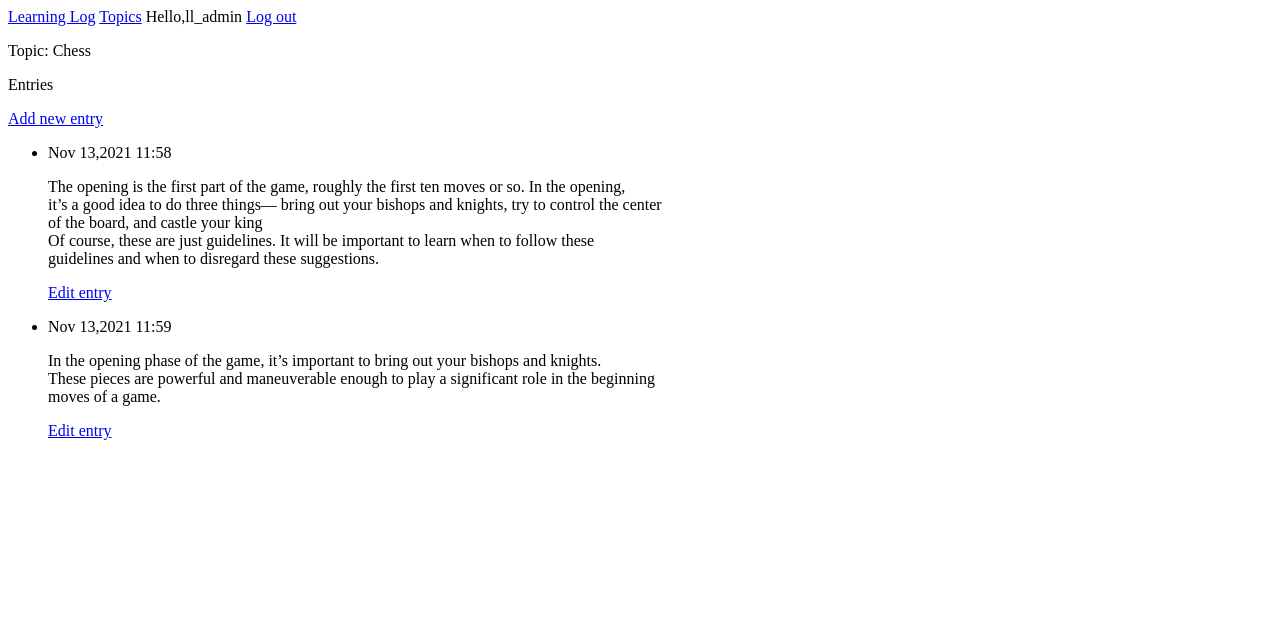
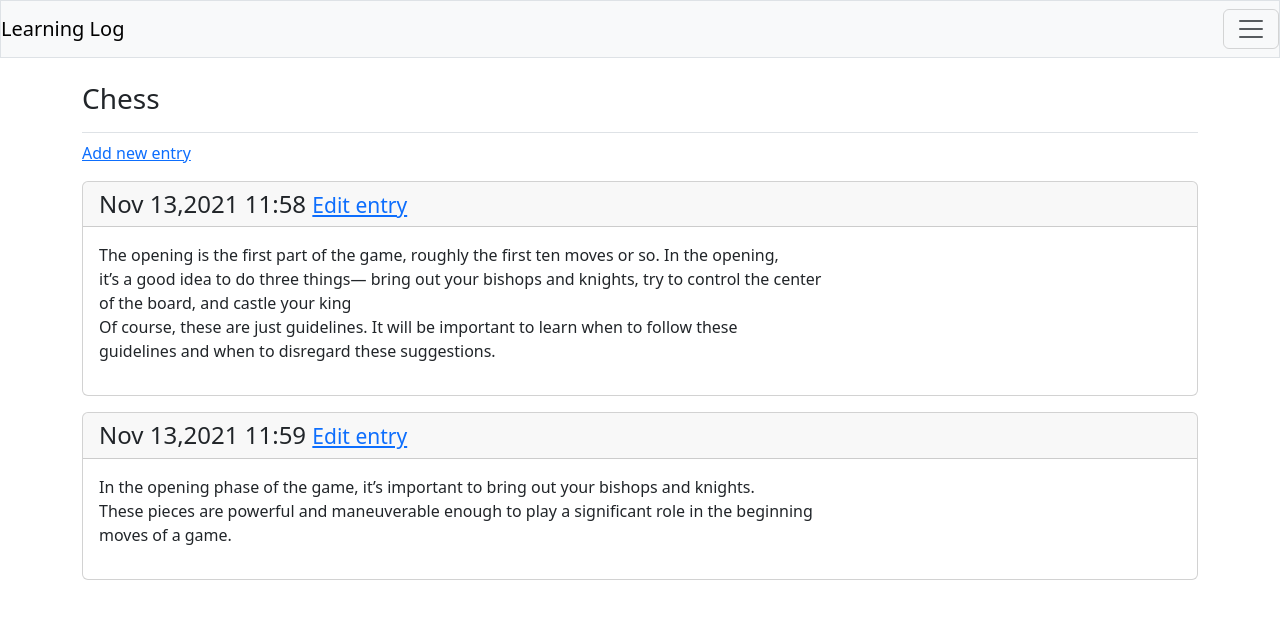
Before and after one commit to rockan007/learning-_log, a Django app: page /topic/1/ in a window 1280 px wide. Shown: the top 619 px of the page. Run offline with Django 3.2, Linux system fonts and the light colour scheme; a user stored in the database is signed in; data comes from the database, SQL or seed files in the repository; both versions use the stored data as it was after the commit; some libraries are stand-ins or nearby versions.

Commit message:
添加样式

```diff
--- a/learning_log/settings.py
+++ b/learning_log/settings.py
@@ -34,6 +34,9 @@ INSTALLED_APPS = [
     # My Apps
     'learning_logs',
     'users',
+
+    # 第三方库
+    'bootstrap5',
 
     # Default django apps
     'django.contrib.admin',
@@ -128,3 +131,6 @@ STATIC_URL = '/static/'
 # https://docs.djangoproject.com/en/3.2/ref/settings/#default-auto-field
 
 DEFAULT_AUTO_FIELD = 'django.db.models.BigAutoField'
+
+# 我的设置
+LOGIN_URL = 'users:login'
--- a/learning_logs/models.py
+++ b/learning_logs/models.py
@@ -1,10 +1,12 @@
 from django.db import models
+from django.contrib.auth.models import User
 
 # Create your models here.
 class Topic(models.Model):
     """A topic the user is learning about"""
     text = models.CharField(max_length=200)
     date_added = models.DateTimeField(auto_now_add= True)
+    owner = models.ForeignKey(User,on_delete=models.CASCADE)
 
     def __str__(self) -> str:
         """Return a string respresentation of the model"""
--- a/learning_logs/templates/learning_logs/base.html
+++ b/learning_logs/templates/learning_logs/base.html
@@ -1,12 +1,53 @@
-<p>
-    <a href="{% url 'learning_logs:index' %}">Learning Log</a>
-    <a href="{% url 'learning_logs:topics' %}">Topics</a>
-    {% if user.is_authenticated %}
-        Hello,{{user.username}}
-        <a href="{% url 'users:logout' %}">Log out</a>
-    {% else %}
-        <a href="{% url 'users:register' %}">Register</a>
-        <a href="{% url 'users:login' %}">Log in</a>
-    {% endif %}
-</p>
-{% block content %}{% endblock content %}
+{% load bootstrap5 %}
+<!doctype html>
+<html lang="en">
+<head>
+    <meta charset="utf-8">
+    <meta name="viewport" content="width=device-width,initial-scale=1,shrink-to-fit=no">
+    <title>Learning Log</title>
+    {% bootstrap_css %}
+    {% bootstrap_javascript %}
+</head>
+<body>
+    <nav class="navbar navbar-expend-md navbar-light bg-light mb-4 border">
+        <a class="navbar-brand" href="{% url 'learning_logs:index' %}">Learning Log</a>
+        <button class="navbar-toggler" type="button" data-bs-toggle="collapse"
+            data-bs-target="#navbarCollapse" aria-controls="navbarCollapse"
+            aria-expended = "false" aria-label="Toggle navigation">
+            <span class="navbar-toggler-icon"></span>
+        </button>
+        <div class="collapse navbar-collapse" id="navbarCollapse">
+            <ul class="navbar-nav mr-auto">
+                <li class="nav-item">
+                    <a class="nav-link" href="{% url 'learning_logs:topics' %}">Topics</a>
+                </li>
+            </ul>
+            <ul class="navbar-nav ml-auto">
+                {% if user.is_authenticated %}
+                    <li class="nav-item">
+                        <span class="navbar-text">Hello,{{user.username}}</span>
+                    </li>
+                    <li class="nav-item">
+                        <a class="nav-link" href="{% url 'users:logout' %}">Log out</a>
+                    </li>
+                {% else %}
+                    <li class="nav-item">
+                        <a class="nav-link" href+"{% url 'users:register' %}">Register</a>
+                    </li>
+                    <li class="nav-item">
+                        <a class="nav-link" href="{% url 'users:login' %}">Log in</a>
+                    </li>
+                {% endif %}
+            </ul>
+        </div>
+    </nav>
+    <main role="main" class="container">
+        <div class="pb-2 mb-2 border-bottom">
+            {% block page_header %}{% endblock page_header %}
+        </div>
+        <div>
+            {% block content %}{% endblock content %}
+        </div>
+    </main>
+</body>
+</html>
--- a/learning_logs/templates/learning_logs/topic.html
+++ b/learning_logs/templates/learning_logs/topic.html
@@ -1,21 +1,22 @@
 {% extends 'learning_logs/base.html' %}
+{% block  page_header %}
+    <h3>{{topic}}</h3>
+{% endblock page_header %}
+
 {% block content %}
-<p>Topic: {{topic}}</p>
-<p>Entries</p>
-<p>
-    <a href="{% url 'learning_logs:new_entry' topic.id %}">Add new entry</a>
-</p>
-<ul>
+    <p>
+        <a href="{% url 'learning_logs:new_entry' topic.id %}">Add new entry</a>
+    </p>
+
     {% for entry in entries %}
-        <li>
-            <p>{{entry.date_added|date:'M d,Y H:i'}}</p>
-            <p>{{entry.text|linebreaks}}</p>
-            <p>
-                <a href="{% url 'learning_logs:edit_entry' entry.id %}">Edit entry</a>
-            </p>
-        </li>
+        <div class="card mb-3">
+            <h4 class="card-header">{{entry.date_added|date:'M d,Y H:i'}}
+                <small><a href="{% url 'learning_logs:edit_entry' entry.id %}">Edit entry</a></small>
+            </h4>
+            <div class="card-body">{{entry.text|linebreaks}}</div>
+        </div>
     {% empty %}
-        <li>There are no  entries for this topic been yet.</li>
+        <p>There are no  entries for this topic yet.</p>
     {% endfor %}
-</ul>
+
 {% endblock content %}
--- a/learning_logs/views.py
+++ b/learning_logs/views.py
@@ -1,4 +1,6 @@
 from django.shortcuts import render,redirect
+from django.contrib.auth.decorators import login_required
+from django.http import Http404
 
 from .models import Topic,Entry
 from .forms import TopicForm,EntryForm
@@ -7,18 +9,25 @@ from .forms import TopicForm,EntryForm
 def index(request):
     return render(request,'learning_logs/index.html')
 
+@login_required
 def topics(request):
-    topics = Topic.objects.order_by('date_added')
+    topics = Topic.objects.filter(owner=request.user).order_by('date_added')
     context = {'topics':topics}
     return render(request,'learning_logs/topics.html',context)
 
+@login_required
 def topic(request, topic_id):
     """显示单个主题及其所有条目"""
     topic = Topic.objects.get(id=topic_id)
+    # 确认请求的主体属于当前用户
+    if topic.owner != request.user:
+        raise Http404
+
     entries= topic.entry_set.order_by('date_added')
     context = {'topic':topic,'entries':entries}
     return render(request,'learning_logs/topic.html',context)
 
+@login_required
 def new_topic(request):
     """添加新主题"""
     if request.method!= 'POST':
@@ -28,12 +37,15 @@ def new_topic(request):
         # POST提交的数据，对数据进行处理
         form = TopicForm(data=request.POST)
         if form.is_valid():
-            form.save()
+            new_topic=form.save(commit=False)
+            new_topic.owner = request.user
+            new_topic.save()
             return redirect('learning_logs:topics')
     # 显示空表单或指出表单数据无效
     context ={'form':form}
     return render(request,'learning_logs/new_topic.html',context)
 
+@login_required
 def new_entry(request,topic_id):
     """在特定主题中添加新条目"""
     topic = Topic.objects.get(id= topic_id)
@@ -51,9 +63,13 @@ def new_entry(request,topic_id):
     context = {'topic':topic, 'form': form}
     return render(request,'learning_logs/new_entry.html',context)
 
+@login_required
 def edit_entry(request,entry_id):
     entry = Entry.objects.get(id= entry_id)
     topic = entry.topic
+
+    if topic.owner != request.user:
+        raise Http404
 
     if request.method != 'POST':
         form = EntryForm(instance=entry)
```
Also changed, not shown: learning_logs/templates/learning_logs/index.html (+13 -3 lines), learning_logs/templates/learning_logs/topics.html (+10 -3 lines), users/templates/registration/login.html (+13 -6 lines), db.sqlite3, learning_logs/migrations/0004_topic_owner.py (added), 1 other file.
